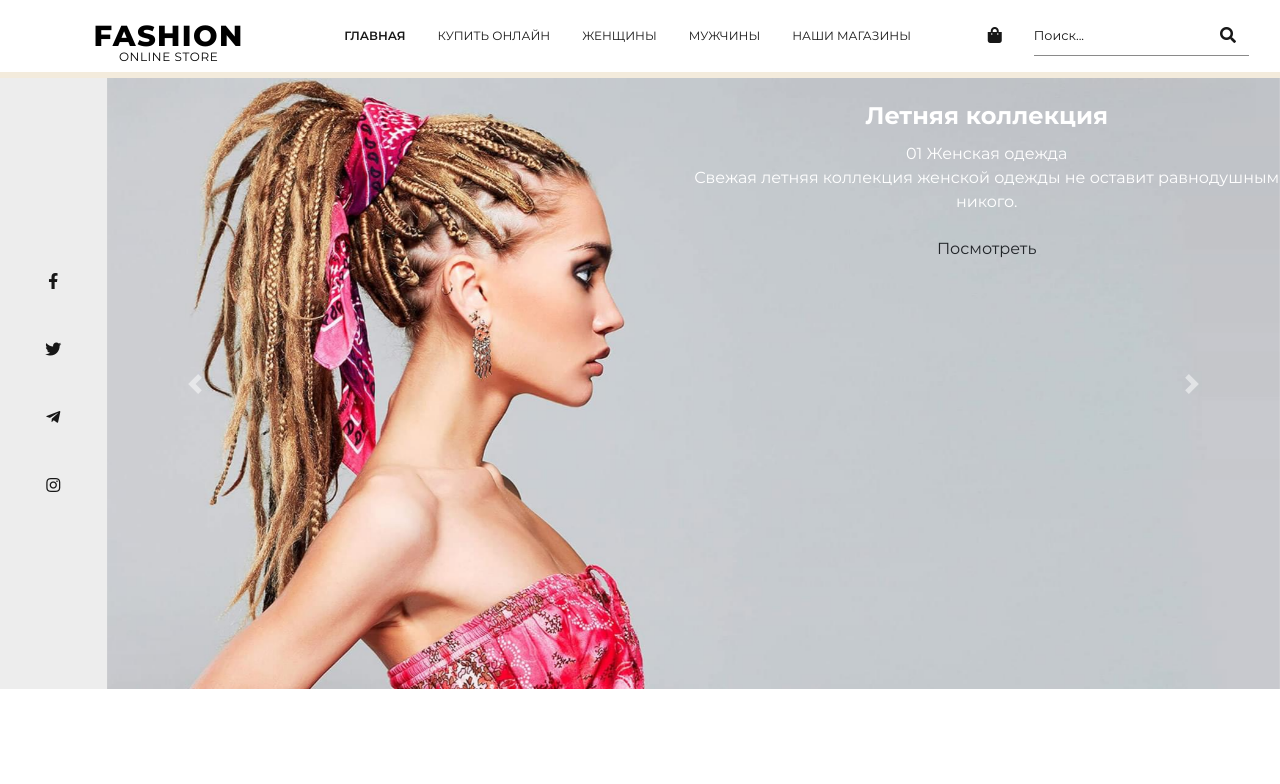
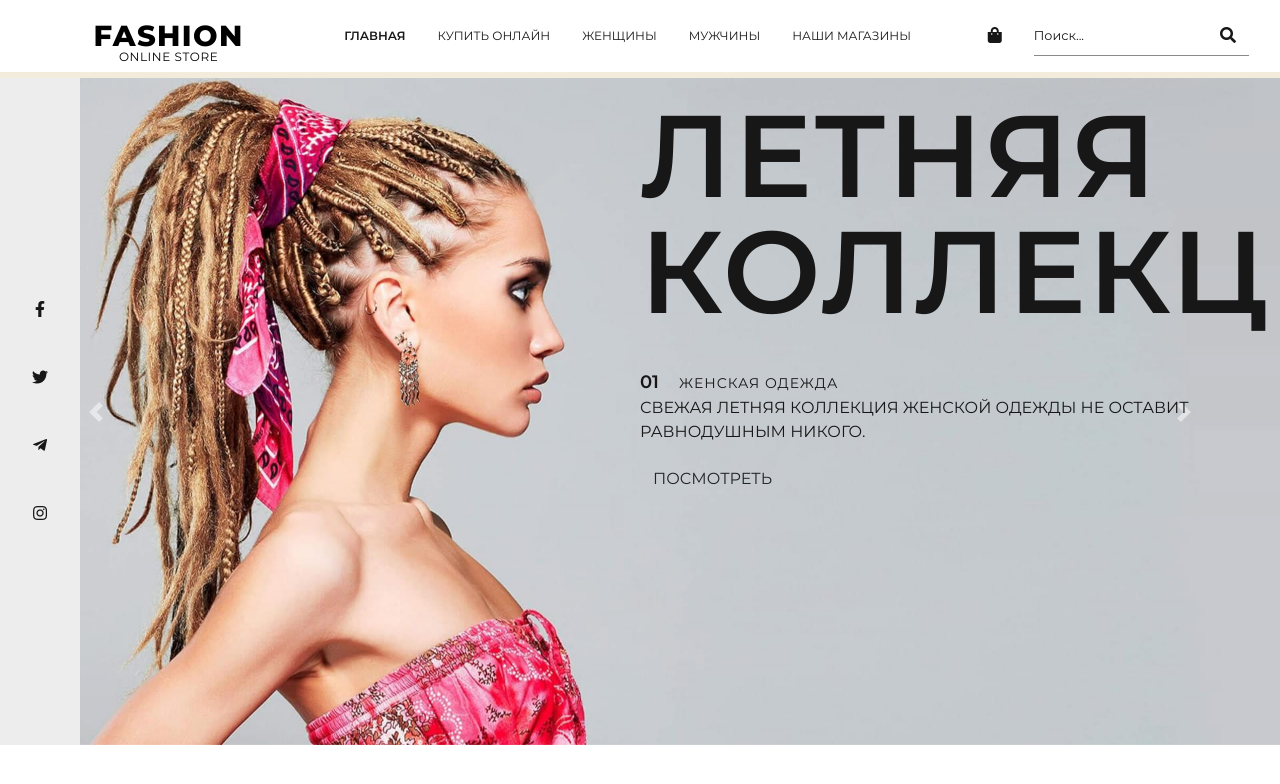
Before and after one commit to starayadm/Fashion-Store, a website: page app/index.html in a window 1280 px wide. Drawn offline with Linux system fonts and the light colour scheme.

Commit message:
State before merging master and hero-custom

```diff
--- a/app/index.html
+++ b/app/index.html
@@ -73,8 +73,7 @@
     </header>
     <main>
       <section class="hero">
-        <div class="row no-gutters justify-content-between">
-          <div class="col-12 col-md-1">
+        <div class="row no-gutters">
           <div class="hero__social">
             <ul class="social">
               <li class="social__item">
@@ -99,8 +98,7 @@
               </li>
             </ul>
           </div>
-          </div>
-          <div class="col-12 col-md-11">
+          <div class="col-12">
             <div class="hero__carousel">
               <div
                 id="heroCarousel"
@@ -119,11 +117,11 @@
                         <div class="col-6 offset-6">
                           <div class="carousel-caption">
                             <h2>Летняя коллекция</h2>
-                            <div class="hero__carousel-tagline">
+                            <div class="carousel-caption__tagline">
                               <span class="num">01</span>
                               <span class="text">Женская одежда</span>
                             </div>
-                            <div class="hero__carousel-text">
+                            <div class="carousel-caption__text">
                               <p>
                                 Свежая летняя коллекция женской одежды не
                                 оставит равнодушным никого.
--- a/app/sass/_config.sass
+++ b/app/sass/_config.sass
@@ -78,6 +78,7 @@ input, textarea
 body
 	font-family: $montserrat
 	font-size: $fontsize
+	font-weight: 400
 	min-width: 320px
 	position: relative
 	line-height: 1.5
--- a/app/sass/main.sass
+++ b/app/sass/main.sass
@@ -71,14 +71,21 @@
 
 .hero
 	position: relative
-	// height: 80vh
 	border-top: 6px solid #f3ebdc
 	&__social
-		height: 100%
-		display: flex
-		justify-content: center
-		align-items: center
+		position: absolute
+		top: 0
+		left: 0
+		z-index: 10
+		width: 100%
 		background-color: $light-gray
+		@include media-breakpoint-up(lg)
+			width: auto
+			height: 100%
+	&__carousel
+		padding-top: 72px
+		@include media-breakpoint-up(lg)
+			padding-top: 0
 	&__carousel-content
 		position: absolute
 		top: 0
@@ -87,18 +94,22 @@
 		width: 100%
 
 .social
-	width: 100%
 	display: flex
 	justify-content: space-around
 	align-items: center
 	margin: 0
 	padding: 1.5rem 0
-	@include media-breakpoint-up(md)
+	@include media-breakpoint-up(lg)
+		height: 100%
 		flex-direction: column
+		justify-content: center
 	&__item
 		list-style: none
+		@include media-breakpoint-up(lg)
+			margin-right: 1.5rem
+			margin-left: 1.5rem
 		&:not(:last-of-type)
-			@include media-breakpoint-up(md)
+			@include media-breakpoint-up(lg)
 				margin-bottom: 44px
 	&__link
 		padding: 0.5rem
@@ -110,3 +121,22 @@
 
 .carousel-caption
 	position: static
+	text-align: left
+	text-transform: uppercase
+	color: $textcolor
+	h2
+		margin-bottom: 40px
+		font-size: 116px
+		font-weight: 600
+		line-height: 1
+		letter-spacing: 2px
+	&__tagline
+		line-height: 1.4
+		.num
+			display: inline-block
+			margin-right: 1rem
+			font-size: 18px
+			font-weight: 600
+		.text
+			font-size: 14px
+			letter-spacing: 1px
```
Also changed, not shown: app/css/app.min.css. Lines whose indentation alone changed are shown as unchanged.
